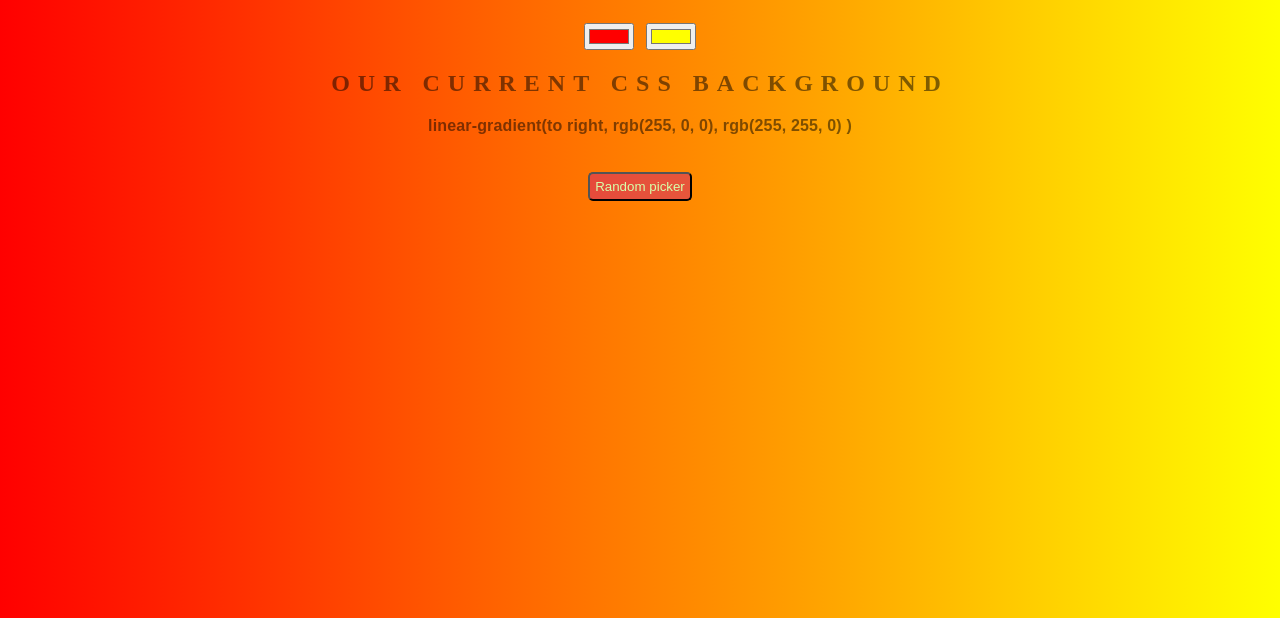
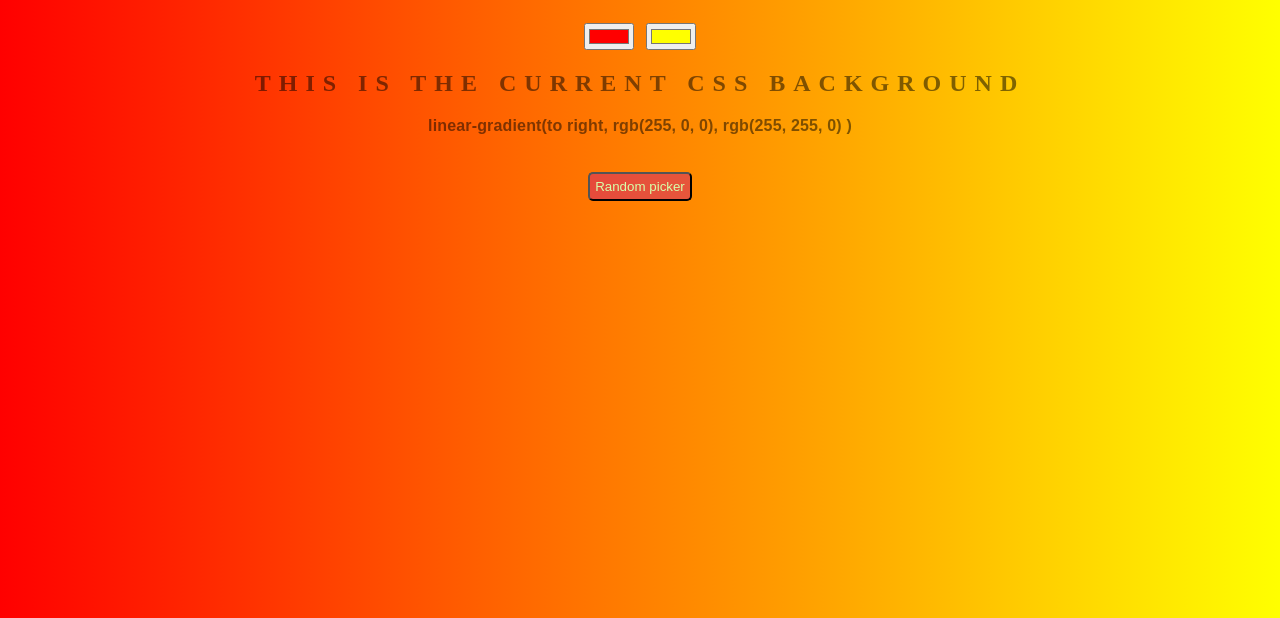
Before and after one commit to AnastasiosPas/background_generator, a plain HTML site: page index.html in a window 1280 px wide. Shown: the part 182-800 px from the top of the page. Drawn offline with Linux system fonts and the light colour scheme.

Commit message:
new text

```diff
--- a/index.html
+++ b/index.html
@@ -8,7 +8,7 @@
 	<h1>Background Generator</h1>
 	<input class="color1" type="color" name="color1" value="#ff0000">
 	<input class="color2" type="color" name="color2" value="#ffff00">
-	<h2> Our  current CSS Background</h2>
+	<h2> This is the current CSS Background</h2>
 	<h3 text="setGradient()"></h3> <br>
 	<button id="random" type="button" name="random">Random picker</button>
 	<script type="text/javascript" src="script.js"></script>
```
